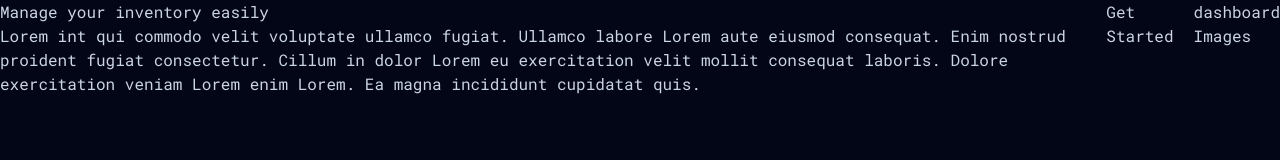
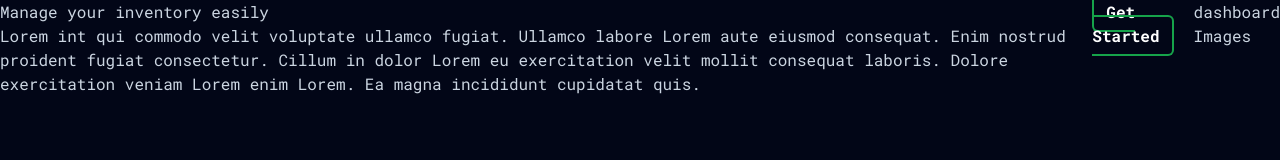
Before and after one commit to esthercate/Hardware-store-management, a Next.js app: page / in a window 1280 px wide. Shown: the top 160 px of the page. Built offline with nearby package versions, Linux system fonts and the light colour scheme.

Commit message:
Style link

```diff
--- a/app/page.jsx
+++ b/app/page.jsx
@@ -5,10 +5,15 @@ export default function Home () {
     <div className='flex gap-5'>
       <div>
         <h1>Manage your inventory easily</h1>
-        <p>Lorem int qui commodo velit voluptate ullamco fugiat. Ullamco labore Lorem aute eiusmod consequat. Enim nostrud proident fugiat consectetur. Cillum in dolor Lorem eu exercitation velit mollit consequat laboris. Dolore exercitation veniam Lorem enim Lorem. Ea magna incididunt cupidatat quis.</p>
+        <p>
+          Lorem int qui commodo velit voluptate ullamco fugiat. Ullamco labore Lorem aute eiusmod consequat. Enim nostrud proident fugiat consectetur. Cillum in dolor Lorem eu exercitation velit mollit consequat laboris. Dolore exercitation veniam
+          Lorem enim Lorem. Ea magna incididunt cupidatat quis.
+        </p>
       </div>
       <div>
-        <Link href='/login'>Get Started</Link>
+        <Link href='/' className='py-2 px-3 mt-2 border-2 border-green-600 rounded-md hover:bg-green-700 cursor-pointer text-white font-bold w-1/2'>
+          Get Started
+        </Link>
       </div>
       <div> dashboard Images</div>
     </div>
```
